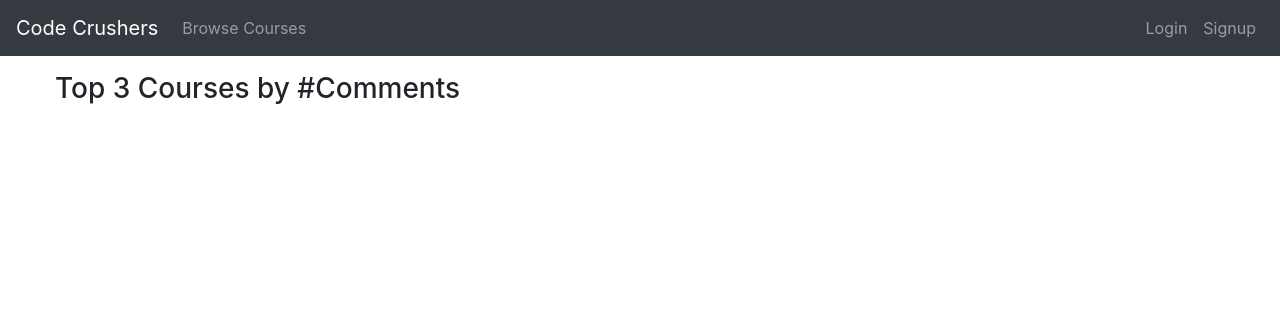
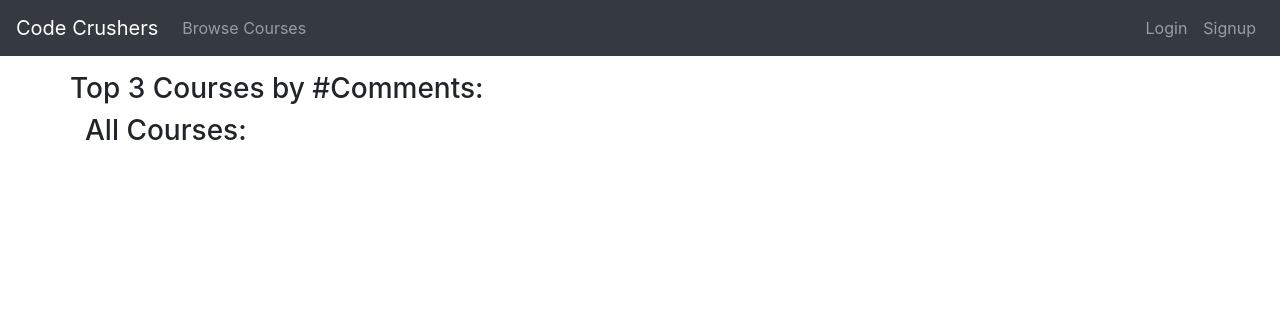
Before and after one commit to CSCI-5828-Foundations-Sftware-Engr/CodeCrushers, a Flask app: page /browse?count=9 in a window 1280 px wide. Shown: the top 316 px of the page. Run offline with Flask 3, Linux system fonts and the light colour scheme; data that the repository does not hold is empty.

Commit message:
Frontend Changes

```diff
--- a/server/templates/browse.html
+++ b/server/templates/browse.html
@@ -8,8 +8,8 @@
 
 <div class="container mt-3">
     <div class="row">
+        <h3>Top 3 Courses by #Comments:</h3><br>
         <div class="card-deck">
-            <h3>Top 3 Courses by #Comments</h3><br>
             {% for key, val in comment_counts.items() %}
             <div class="card mb-4" style="min-width: 18rem; max-width: 18rem;">
                 <img class="card-img-top" src="https://admin.marchingorder.com/uploads/2145_11aee853-b5a2-47ea-bbd7-d6a5fb1874aa.png" alt="Card image cap">
@@ -19,8 +19,11 @@
                     <a href="/course?name=&quot;{{ key.replace(' ', '-') }}&quot;&id={{ idx }}" class="stretched-link"></a>
                 </div>
             </div>
-            {% endfor %}
-            <br><br><br>
+            {%endfor%}
+        </div>
+    </div>
+        <h3>All Courses:</h3><br>
+        <div class="card-deck">
             {% for course in data %}
             <div class="card mb-4" style="min-width: 18rem; max-width: 18rem;">
                 <img class="card-img-top" src="https://admin.marchingorder.com/uploads/2145_11aee853-b5a2-47ea-bbd7-d6a5fb1874aa.png" alt="Card image cap">
```
